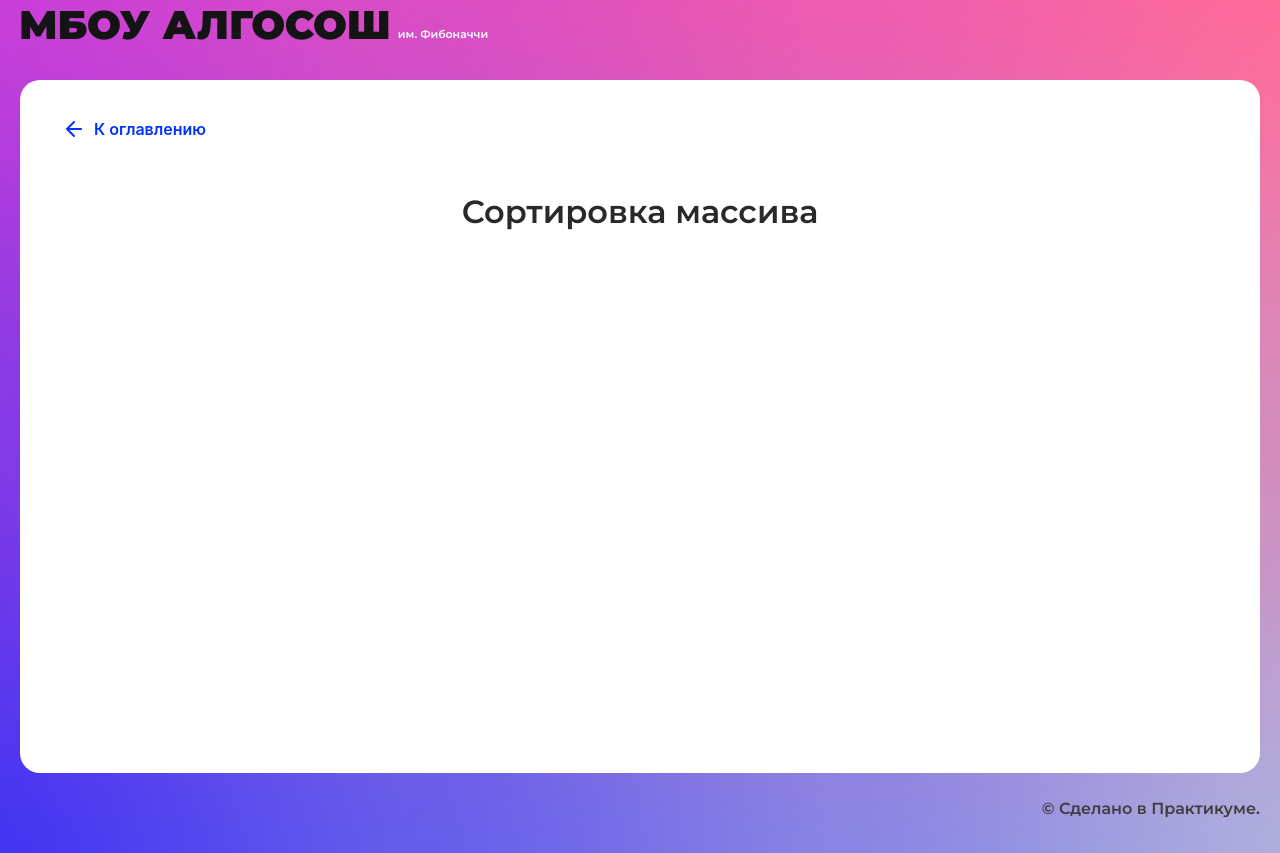
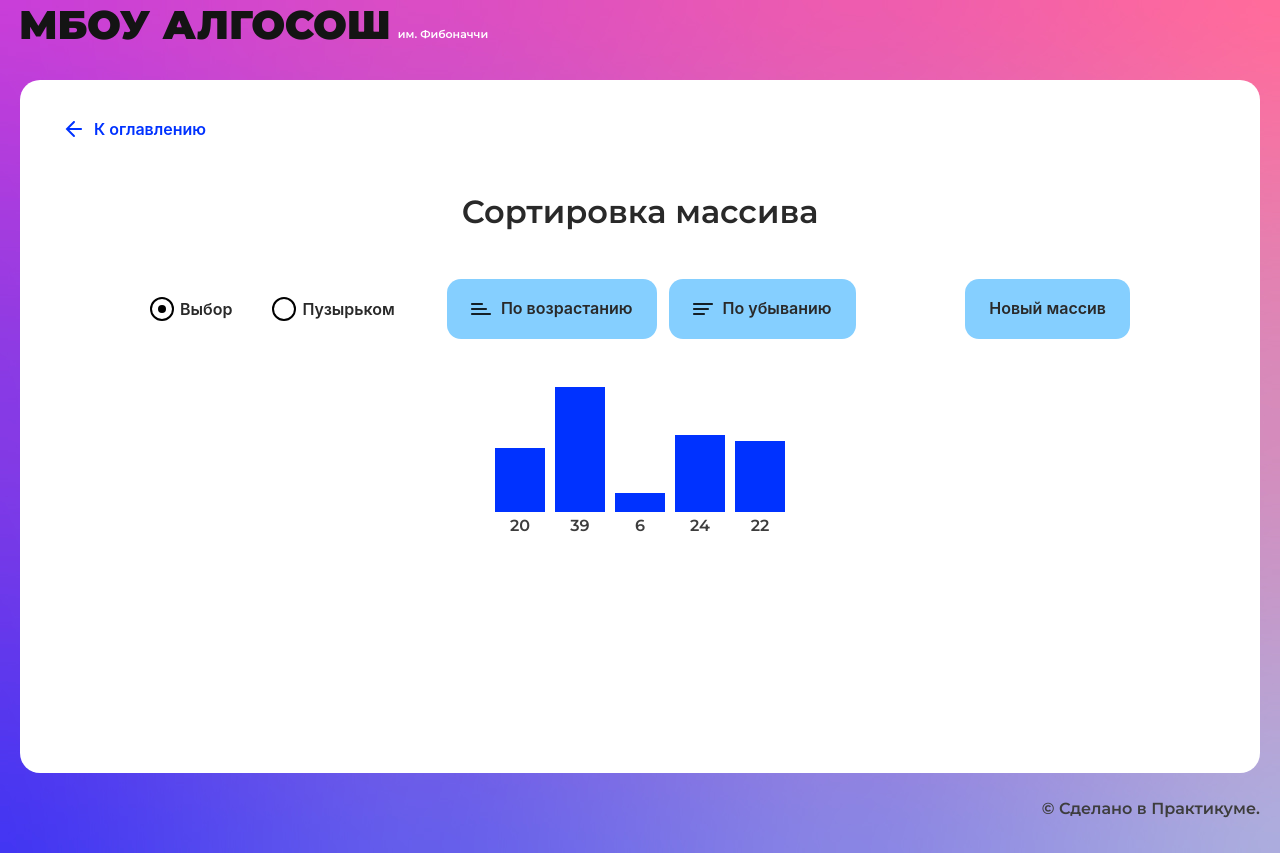
Before and after one commit to AlexeyGamovWVS/algososh, a React (Create React App) app: page /sorting in a window 1280 px wide. Built offline with nearby package versions, Linux system fonts and the light colour scheme.

Commit message:
сверстать страничку с сортировкой

```diff
--- a/src/components/sorting-page/sorting-page.tsx
+++ b/src/components/sorting-page/sorting-page.tsx
@@ -1,10 +1,88 @@
-import React from "react";
+import React, { useEffect, useState } from "react";
 import { SolutionLayout } from "../ui/solution-layout/solution-layout";
+import { Button } from "../ui/button/button";
+import { RadioInput } from "../ui/radio-input/radio-input";
+import styles from "./sorting.module.css";
+import { Direction } from "../../types/direction";
+import { TColumnItem } from "../../types/allTypes";
+import { Column } from "../ui/column/column";
+import { getRandomArr } from "../../utils/utils";
 
 export const SortingPage: React.FC = () => {
+  const [sortType, setSortType] = useState("select");
+  const [direction, setDirection] = useState<Direction | undefined>(undefined);
+  const [isLoading, setLoading] = useState(false);
+  const [arr, setArr] = useState<Array<TColumnItem>>([]);
+
+  const handleChangeRadio = (e: React.ChangeEvent<HTMLInputElement>) => {
+    setSortType(e.target.value);
+  };
+
+  const hadleChangeDirection = (dir: Direction) => {
+    setDirection(dir);
+  };
+
+  const handleNewArr = (e: React.MouseEvent) => {
+    e.preventDefault();
+  };
+  // 1st random array onMount
+  useEffect(() => {
+    setArr(getRandomArr());
+  }, []);
+
   return (
     <SolutionLayout title="Сортировка массива">
+      <div className={styles.sortingMenu}>
+        <div className={styles.radios}>
+          <RadioInput
+            label="Выбор"
+            name=""
+            value={"select"}
+            onChange={handleChangeRadio}
+            checked={sortType === "select"}
+            disabled={isLoading}
+          />
+          <RadioInput
+            label="Пузырьком"
+            value="bubble"
+            onChange={handleChangeRadio}
+            checked={sortType === "bubble"}
+            disabled={isLoading}
+          />
+        </div>
+        <div className={styles.sortbuttons}>
+          <Button
+            text="По возрастанию"
+            onClick={() => hadleChangeDirection(Direction.Ascending)}
+            sorting={Direction.Ascending}
+            isLoader={isLoading && direction === Direction.Ascending}
+            disabled={isLoading}
+          />
+          <Button
+            text="По убыванию"
+            onClick={() => hadleChangeDirection(Direction.Descending)}
+            sorting={Direction.Descending}
+            isLoader={isLoading && direction === Direction.Descending}
+            disabled={isLoading}
+          />
+        </div>
+        <Button
+          text="Новый массив"
+          onClick={handleNewArr}
+          disabled={isLoading}
+          extraClass={styles.newArrButton}
+        />
+      </div>
 
+      <ul className={styles.diagram}>
+        {arr?.map((item, index) => {
+          return (
+            <li key={index}>
+              <Column index={item?.value} state={item?.color} />
+            </li>
+          );
+        })}
+      </ul>
     </SolutionLayout>
   );
 };
--- /dev/null
+++ b/src/components/sorting-page/sorting.module.css
@@ -0,0 +1,34 @@
+.sortingMenu {
+  display: flex;
+  flex-direction: row;
+  max-width: 980px;
+  margin-left: auto;
+  margin-right: auto;
+  align-items: center;
+  column-gap: 52px;
+}
+.radios {
+  display: flex;
+  align-items: center;
+  column-gap: 40px;
+}
+.sortbuttons {
+  display: flex;
+  align-items: center;
+  column-gap: 12px;
+}
+.newArrButton {
+  margin-left: auto;
+}
+
+.diagram {
+  list-style: none;
+  margin: 48px auto 0;
+  padding: 0;
+  display: flex;
+  flex-direction: row;
+  column-gap: 10px;
+  align-items: flex-end;
+  justify-content: center;
+  max-width: 980px;
+}
--- a/src/hooks/useForm.ts
+++ b/src/hooks/useForm.ts
@@ -3,7 +3,8 @@ import { useState } from "react";
 
 interface IInputValues {
   stringInput?: string;
-	fiboInput?: number;
+  fiboInput?: number;
+  // radioSortInput?: "bubble" | "select";
 }
 
 export function useForm(inputValues: IInputValues) {
--- a/src/types/allTypes.ts
+++ b/src/types/allTypes.ts
@@ -5,3 +5,8 @@ export type TCircle = {
   value: string;
   color: ElementStates;
 };
+
+export type TColumnItem = {
+  value: number;
+  color: ElementStates;
+};
--- a/src/utils/utils.ts
+++ b/src/utils/utils.ts
@@ -1,4 +1,5 @@
-import { TCircle } from "../types/allTypes";
+import { TCircle, TColumnItem } from "../types/allTypes";
+import { ElementStates } from "../types/element-states";
 
 export const delay = (milliseconds: number) => {
   return new Promise<NodeJS.Timeout>((resolve) => setTimeout(resolve, milliseconds));
@@ -9,4 +10,13 @@ export const swap = (arr: TCircle[], firstIndex: number, secondIndex: number) =>
   arr[firstIndex] = arr[secondIndex];
   arr[secondIndex] = temp;
   return arr;
-}
+};
+
+export const getRandomArr = (minLen: number = 3, maxLen: number = 17, maxValue: number = 100) => {
+  const arr: TColumnItem[] = [];
+  const length = Math.floor(Math.random() * (maxLen - minLen + 1)) + minLen;
+  for (let i = 0; i < length; i++) {
+    arr.push({ value: Math.floor(Math.random() * maxValue), color: ElementStates.Default });
+  }
+  return arr;
+};
```
